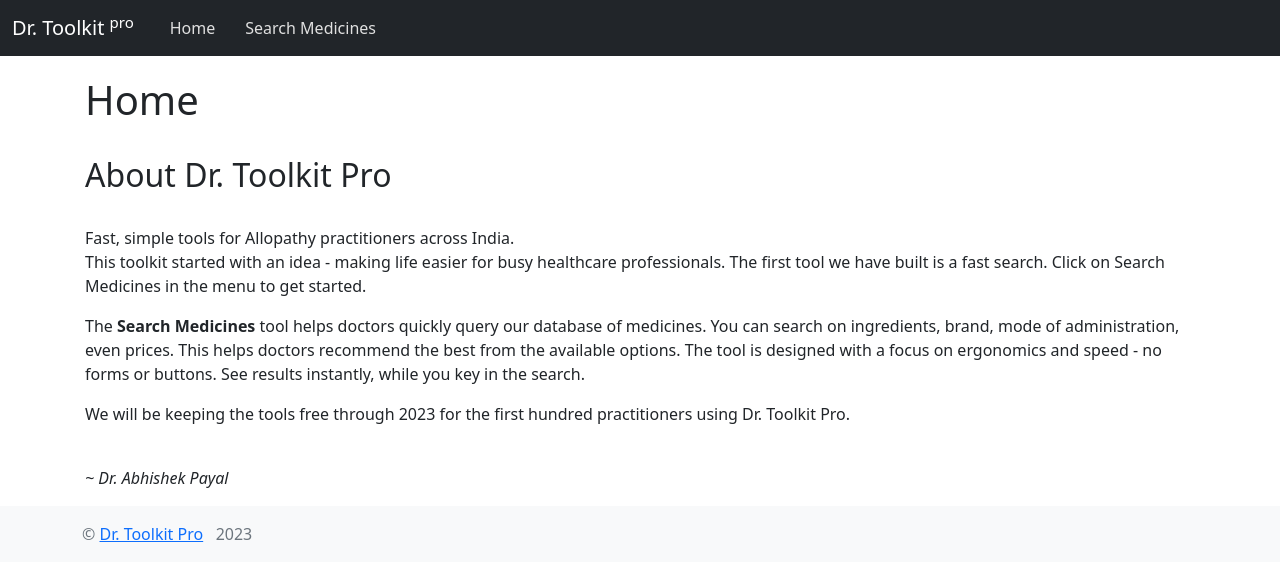
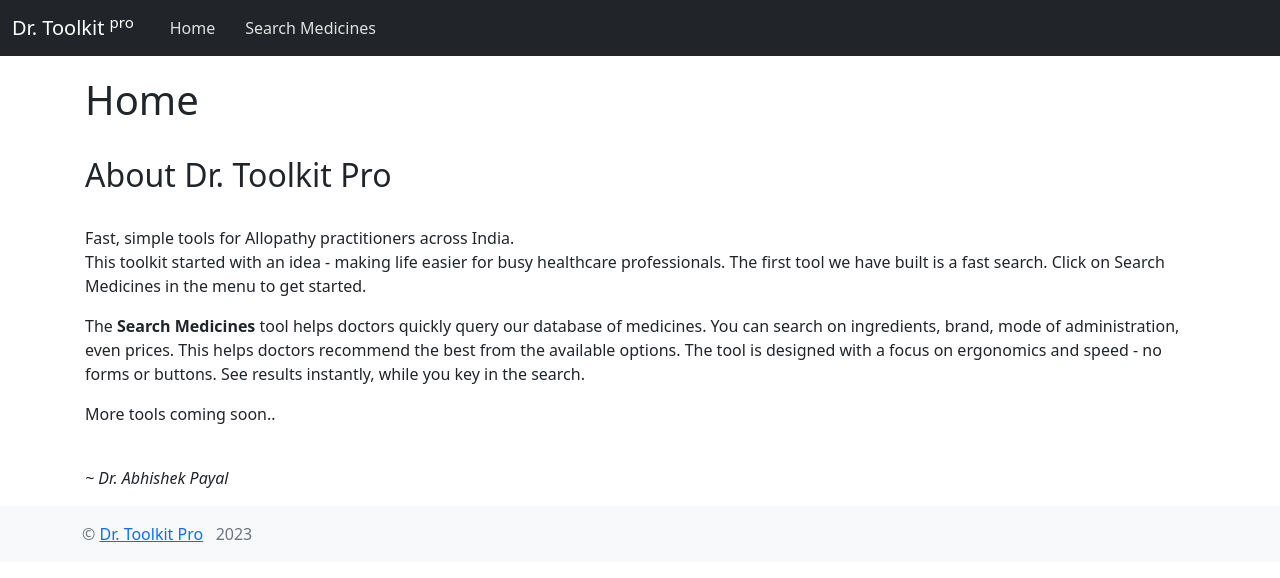
Before and after one commit to vikrantpayal/drtoolkit.pro, a React (Create React App) app: page /home in a window 1280 px wide. Shown: the top 578 px of the page. Built offline with nearby package versions, Linux system fonts and the light colour scheme.

Commit message:
Changed content on home re paid vs. free. Too soon for that shit.

```diff
--- a/src/components/Home/index.js
+++ b/src/components/Home/index.js
@@ -23,8 +23,7 @@ class Home extends Component {
          instantly, while you key in the search.
          </p>
          <p>
-         We will be keeping the tools free through 2023 for the first hundred practitioners using Dr. Toolkit Pro.
-         </p>
+         More tools coming soon..</p>
          <br/>
          <p><i>~ Dr. Abhishek Payal</i></p>
       </>
```
